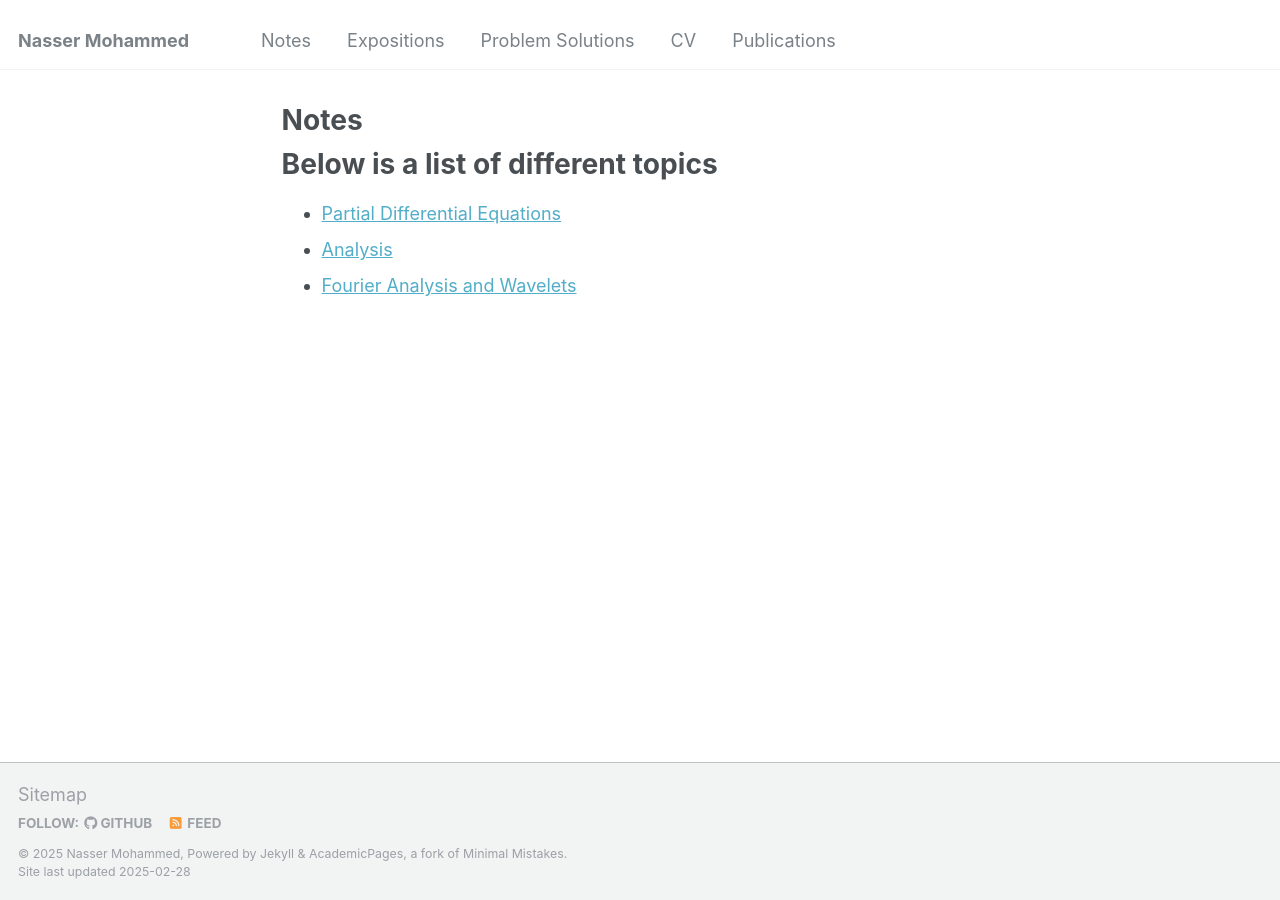
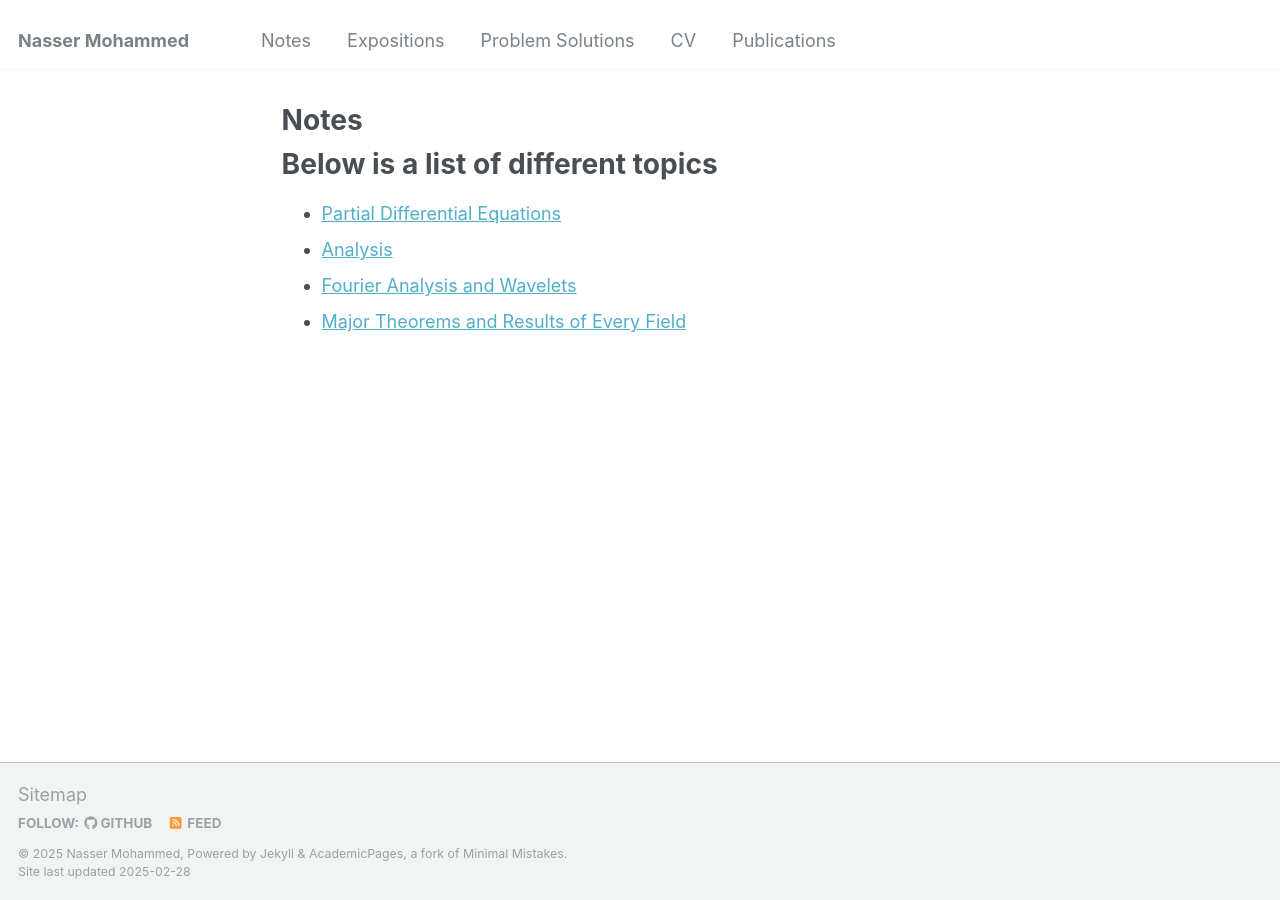
Before and after one commit to Nasser-Mohammed/Nasser-Mohammed.github.io, a Jekyll site: the page built from _pages/notes.md, in a window 1280 px wide. Built offline with Jekyll 4.4.1, drawn with Linux system fonts in a browser that asks for light colours.

Commit message:
Update notes.md

```diff
--- a/_pages/notes.md
+++ b/_pages/notes.md
@@ -14,3 +14,4 @@ Below is a list of different topics
 - [Partial Differential Equations](/notes/pde/nav.md)
 - [Analysis](/notes/analysis/nav.md)
 - [Fourier Analysis and Wavelets](/notes/Fourier-Analysis/nav.md)
+- [Major Theorems and Results of Every Field](/notes/major-results/nav.md)
```
